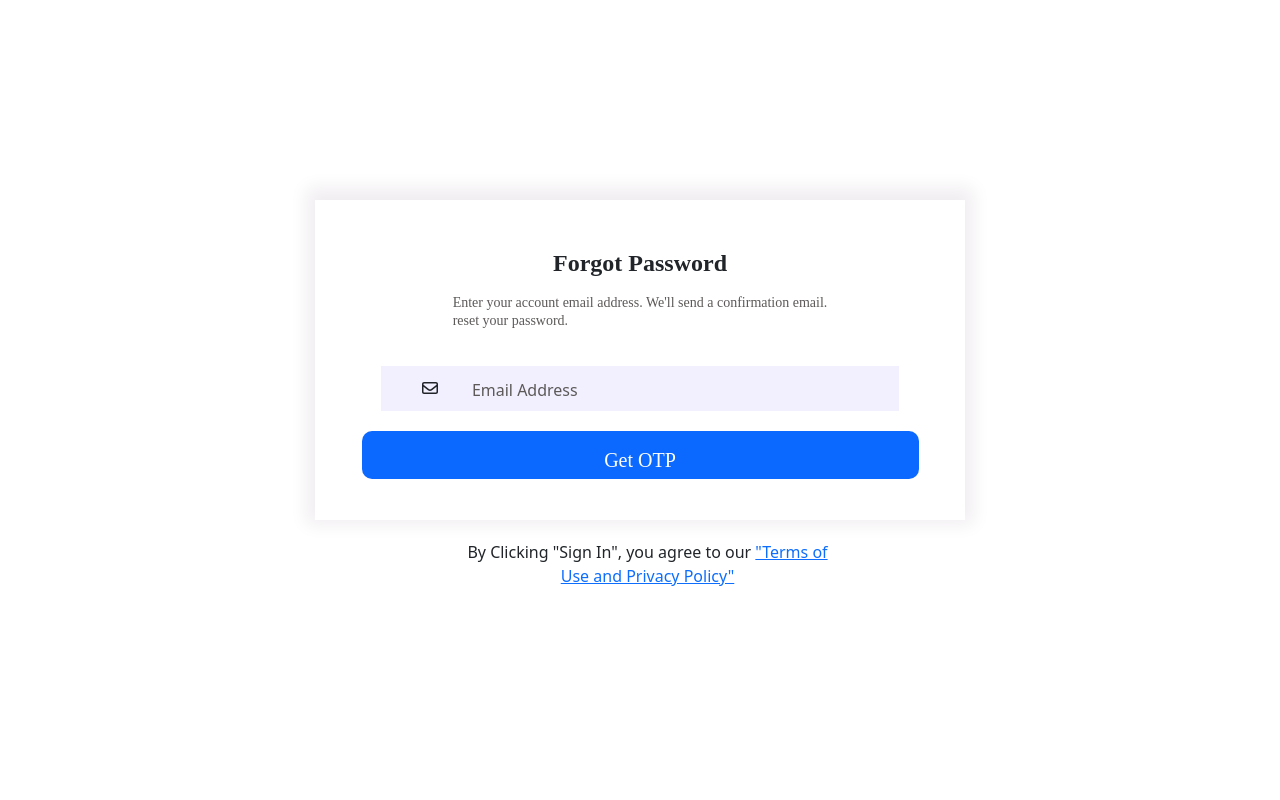
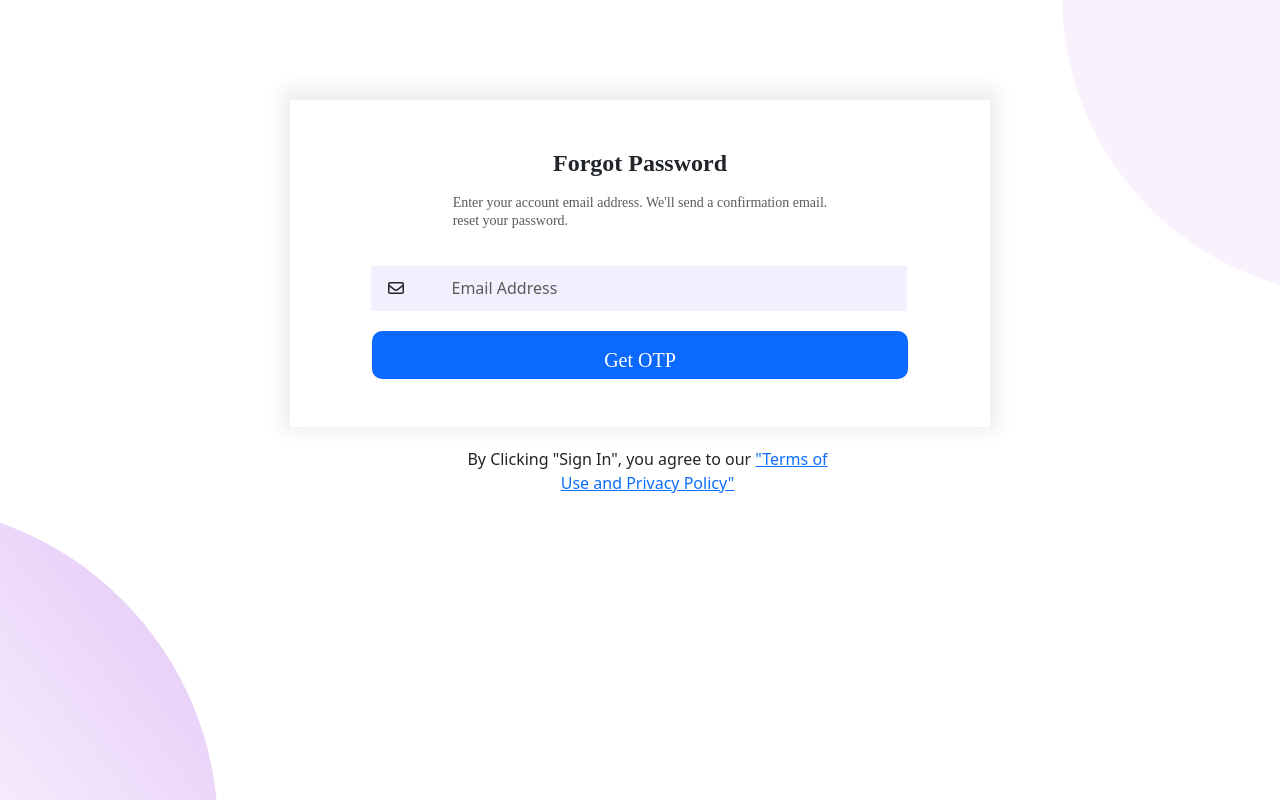
Before and after one commit to FarahNaz1292/userTodo, a React (Vite) app: page /forgotpassword in a window 1280 px wide. Built offline with nearby package versions, Linux system fonts and the light colour scheme.

Commit message:
Made changes in design

```diff
--- a/src/Components/Pages/ForgotPassword.jsx
+++ b/src/Components/Pages/ForgotPassword.jsx
@@ -3,11 +3,13 @@ import { FontAwesomeIcon } from "@fortawesome/react-fontawesome";
 import axios from "axios";
 import React, { useState } from "react";
 import ResetPassword from "./ResetPassword";
+import { useNavigate } from "react-router-dom";
 
 const ForgotPassword = () => {
   const [email, setEmail] = useState("");
   const [isOtpSend, setIsOtpSend] = useState(false);
   console.log(email);
+  const navigate = useNavigate();
 
   const handleOTP = async (e) => {
     e.preventDefault();
@@ -19,6 +21,7 @@ const ForgotPassword = () => {
       console.log(response);
       if (response?.data?.isOtpSend) {
         setIsOtpSend(true);
+        navigate(`/resetpassword?email=${email}`);
       }
     } catch (error) {
       console.log(error);
@@ -28,12 +31,12 @@ const ForgotPassword = () => {
   return (
     <>
       <div>
-        {isOtpSend ? (
+        {/* {isOtpSend ? (
           <ResetPassword email={email}></ResetPassword>
         ) : (
-          <div className="password-page-background">
-            <div className="d-flex flex-column align-items-center justify-content-center">
-              <div className="password-box">
+          <div className="page-background">
+            <div className="d-flex flex-column align-items-center justify-content-center page-content">
+              <div className="form-box">
                 <div className="form-content m-5">
                   <h3>Forgot Password</h3>
                   <h4>
@@ -76,7 +79,52 @@ const ForgotPassword = () => {
               </a>
             </p>
           </div>
-        )}
+        )} */}
+        <div className="page-background">
+          <div className="d-flex flex-column align-items-center justify-content-center page-content">
+            <div className="form-box">
+              <div className="form-content m-5">
+                <h3>Forgot Password</h3>
+                <h4>
+                  Enter your account email address. We'll send a confirmation
+                  email.
+                  <br />
+                  reset your password.
+                </h4>
+
+                <div className="d-flex flex-column align-items-center justify-content-center">
+                  <form onSubmit={handleOTP}>
+                    <div className="input-group">
+                      <FontAwesomeIcon
+                        className="symbols"
+                        icon={faEnvelope}
+                      ></FontAwesomeIcon>
+                      <input
+                        type="email"
+                        required
+                        className="third-party-btn"
+                        onChange={(e) => setEmail(e.target.value)}
+                      />
+                      <label htmlFor="email">Email Address</label>
+                    </div>
+                    <button
+                      type="submit"
+                      className="common-btn text-nowrap fs-5 text-center"
+                    >
+                      Get OTP{" "}
+                    </button>
+                  </form>
+                </div>
+              </div>
+            </div>
+          </div>
+          <p className="terms-text">
+            By Clicking "Sign In", you agree to our{" "}
+            <a href="">
+              "Terms of <br /> Use and Privacy Policy"
+            </a>
+          </p>
+        </div>
       </div>
     </>
   );
--- a/src/Components/Pages/ResetPassword.jsx
+++ b/src/Components/Pages/ResetPassword.jsx
@@ -3,10 +3,11 @@ import React, { useState } from "react";
 import { FontAwesomeIcon } from "@fortawesome/react-fontawesome";
 import axios from "axios";
 import { faLock } from "@fortawesome/free-solid-svg-icons";
-import { useNavigate } from "react-router-dom";
+import { useLocation, useNavigate } from "react-router-dom";
 
-const ResetPassword = ({ email }) => {
-  console.log(email);
+const ResetPassword = () => {
+  const location = useLocation();
+  const email = new URLSearchParams(location.search).get("email");
 
   const navigateHome = useNavigate();
   const [confirmPassword, setConfirmPassword] = useState("");
@@ -36,12 +37,15 @@ const ResetPassword = ({ email }) => {
   };
   return (
     <>
-      <div className="password-page-background">
-        <div className="d-flex flex-column align-items-center justify-content-center">
-          <div className="password-box">
+      <div className="page-background">
+        <div className="d-flex flex-column align-items-center justify-content-center page-content">
+          <div className="form-box">
             <div className="form-content m-5">
               <h3>Reset Password</h3>
-              <h4>Setting up Password for {email}</h4>
+              <h4>
+                Setting up Password for{" "}
+                <span className="fw-bold text-black fs-6">{email}</span>
+              </h4>
 
               <div className="d-flex flex-column align-items-center justify-content-center">
                 <form onSubmit={handleSubmitPassword}>
@@ -84,7 +88,7 @@ const ResetPassword = ({ email }) => {
                     />
                     <label htmlFor="password"> Confirm Password</label>
                   </div>
-                  <span>Must be at least 8 characters long</span>
+                  <p>Must be at least 8 characters long</p>
                   <button
                     type="submit"
                     className="common-btn text-nowrap fs-5 text-center"
--- a/src/Components/Pages/SignIn.jsx
+++ b/src/Components/Pages/SignIn.jsx
@@ -40,7 +40,7 @@ const SignIn = () => {
     <>
       <div>
         <div className="page-background">
-          <div className="d-flex align-items-center justify-content-center">
+          <div className="d-flex align-items-center justify-content-center page-content">
             <div className="form-box">
               <div className="form-content m-5">
                 <h3>SignIn</h3>
--- a/src/Components/Pages/SignUp.jsx
+++ b/src/Components/Pages/SignUp.jsx
@@ -46,7 +46,7 @@ const SignUp = () => {
           <Verification email={email}></Verification>
         ) : (
           <div className="page-background">
-            <div className="d-flex align-items-center justify-content-center">
+            <div className="d-flex align-items-center justify-content-center page-content">
               <div className="form-box">
                 <div className="form-content m-5">
                   <h3>Create New Account</h3>
--- a/src/Components/Pages/Todo/Home.jsx
+++ b/src/Components/Pages/Todo/Home.jsx
@@ -80,7 +80,7 @@ const Home = () => {
                           <tr key={todo.id}>
                             <td>{todo.taskName}</td>
                             <td>{todo.email}</td>
-                            <td>{todo.date} </td>
+                            <td>{dayjs(todo.date).format("MM/DD/YYYY")} </td>
                             <td className="task-icons d-flex gap-3 fs-3">
                               <button
                                 onClick={() => {
--- a/src/Components/TodoContext/FilterTabs/Today.jsx
+++ b/src/Components/TodoContext/FilterTabs/Today.jsx
@@ -19,7 +19,7 @@ const Today = () => {
         )
       );
     }
-  }, [todos, todayTodo]);
+  }, [todos]);
   console.log(todayTodo);
 
   return (
--- a/src/Styles/Components/_signin.scss
+++ b/src/Styles/Components/_signin.scss
@@ -8,6 +8,7 @@
   height: 100%;
   position: relative;
   overflow: hidden;
+
   &::before {
     content: "";
     width: 654px;
@@ -36,10 +37,17 @@
       rgb(249, 242, 253, 1) 100%,
       rgba(251, 249, 254, 1) 100%
     );
+    .page-content {
+      height: 100vh;
+      overflow: auto;
+      z-index: 999 !important;
+      padding: 60px 0;
+      position: relative;
+    }
   }
   .form-box {
     width: 700px;
-    height: 40vh;
+    min-height: 40vh;
     margin-top: 100px;
     -webkit-box-shadow: 0px -4px 17px 8px rgba(240, 237, 240, 1);
     -moz-box-shadow: 0px -4px 17px 8px rgba(240, 237, 240, 1);
@@ -68,7 +76,7 @@
       }
 
       .third-party-btn {
-        width: 518px;
+        width: 100%;
         height: 45px;
         gap: 0px;
         border-radius: 6px;
@@ -102,41 +110,6 @@
         margin-left: 15px;
         text-align: center;
       }
-
-      // .input-group {
-      //   position: relative;
-      //   padding: 20px;
-      //   border-radius: 5px;
-      //   .symbols {
-      //     position: absolute;
-      //     top: 40%;
-      //     left: 5%;
-      //     padding-left: 5px;
-      //   }
-
-      //   input {
-      //     font-size: 26px;
-      //     outline: none;
-      //     padding: 0 10px;
-      //     padding-left: 40px;
-      //     &:focus ~ label,
-      //     &:valid ~ label {
-      //       top: 20px;
-      //       font-size: 15px;
-      //       cursor: text;
-      //     }
-      //   }
-      //   label {
-      //     position: absolute;
-      //     top: 50%;
-      //     left: 15%;
-      //     transform: translateY(-50%);
-      //     font-size: 16px;
-      //     color: #5c5958;
-      //     pointer-events: none;
-      //     transition: 0.5s;
-      //   }
-      // }
     }
   }
   .terms-text {
@@ -147,17 +120,17 @@
 }
 .input-group {
   position: relative;
-  padding: 20px;
+  padding: 20px 0;
   border-radius: 5px;
   .symbols {
     position: absolute;
     top: 40%;
-    left: 5%;
+    left: 2%;
     padding-left: 5px;
   }
 
   input {
-    font-size: 26px;
+    font-size: 18px;
     outline: none;
     padding: 0 10px;
     padding-left: 40px;
--- a/src/Styles/Components/_signup.scss
+++ /dev/null
@@ -1,13 +0,0 @@
-.page-background {
-  .form-box {
-    width: 800px;
-    height: 85vh;
-    margin-top: 100px;
-    display: flex;
-    align-items: center;
-    justify-content: center;
-    -webkit-box-shadow: 0px -4px 17px 8px rgba(240, 237, 240, 1);
-    -moz-box-shadow: 0px -4px 17px 8px rgba(240, 237, 240, 1);
-    box-shadow: 0px -4px 17px 8px rgba(240, 237, 240, 1);
-  }
-}
--- a/src/Styles/Pages/global-import.scss
+++ b/src/Styles/Pages/global-import.scss
@@ -1,5 +1,4 @@
 @use "../Components/signin";
-@use "../Components/signup";
 @use "../Components/password";
 @use "../Components/todo-home";
 @use "../Components/verification";
--- a/src/main.jsx
+++ b/src/main.jsx
@@ -73,6 +73,14 @@ const router = createBrowserRouter([
       </TodosProvider>
     ),
   },
+  {
+    path: "resetpassword",
+    element: (
+      <TodosProvider>
+        <ResetPassword></ResetPassword>
+      </TodosProvider>
+    ),
+  },
 ]);
 
 createRoot(document.getElementById("root")).render(
```
